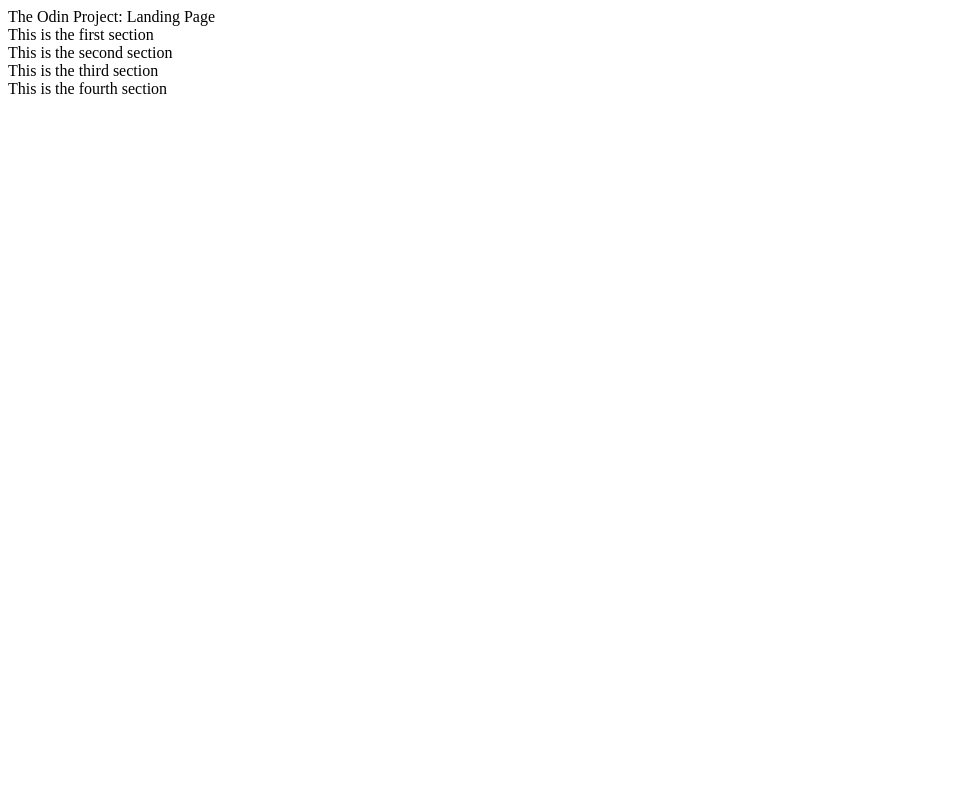
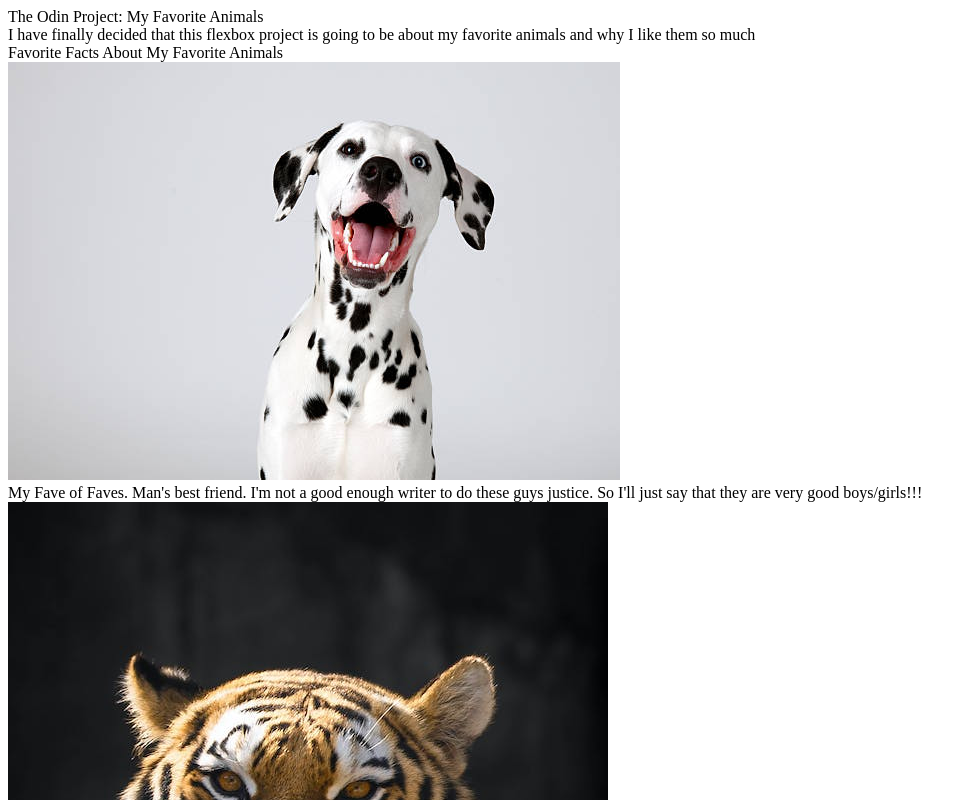
Before and after one commit to BrillaintIdiot/Landing_Page, a plain HTML site: page index.html in a window 1280 px wide. Shown: the top 800 px of the page, without its empty margins (0-976 px from the left). Drawn offline with Linux system fonts and the light colour scheme.

Commit message:
Include more information  Images have been downloaded and added to the website.  More text has also been included/edited in the website sections.

```diff
--- a/index.html
+++ b/index.html
@@ -7,19 +7,30 @@
 </head>
 <body>
  <div class="header">
-    <div> The Odin Project: Landing Page</div>
+    <div> The Odin Project: My Favorite Animals</div>
  </div>
   <div class="section-1">
-  <div> This is the first section</div>
+  <div> I have finally decided that this flexbox project is going to be about my favorite animals and why I like them so much </div>
  </div>
   <div class="section-2">
-  <div> This is the second section</div>
+  <div> Favorite Facts About My Favorite Animals </div>
  </div>
   <div class="section-3">
-  <div> This is the third section</div>
+    <img src="./Dog.jpg" alt="barberry">
+    <div class="text">My Fave of Faves. Man's best friend. I'm not a good enough writer to do these guys justice. So I'll just say that they are very good boys/girls!!!</div>
+
+    <img src="./Tiger.jpeg" alt="chili">
+    <div class="text"> Looks strong, courageous and very very cool. Would not want to meet one in real life for obvious reasons. </div>
+
+    <img src="./Fox.jpeg" alt="pepper">
+    <div class="text"> What can I say? Cute animal that makes even cuter noises. My favorite ones are from London. Surprisingly friendly creatures.</div>
+
+    <img src="./Springbok.jpeg" alt="saffron">
+    <div class="text">I'm not going to lie to you. The only reason I like this animal is because I'm South African. Patriotism is weird like that.</div>
  </div>
   <div class="section-4">
-  <div> This is the fourth section</div>
+  <div> Still making the website. I'm making some progress so far, but I still think I am way over my head. Hopefully, I won't feel that way when I am done> </div>
+  <div> - brilliant_idiot </div>
  </div>
 </body>
 </html>
```
